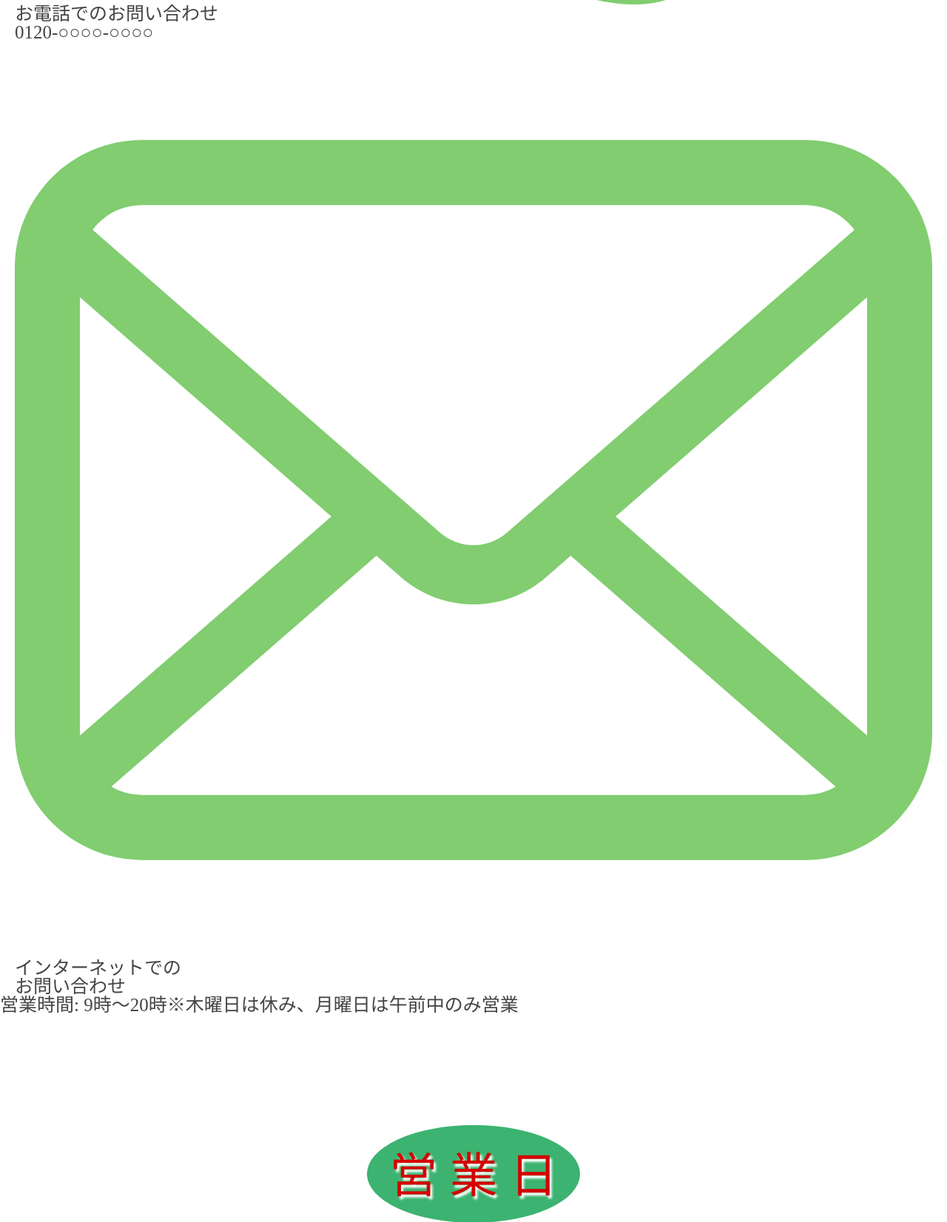
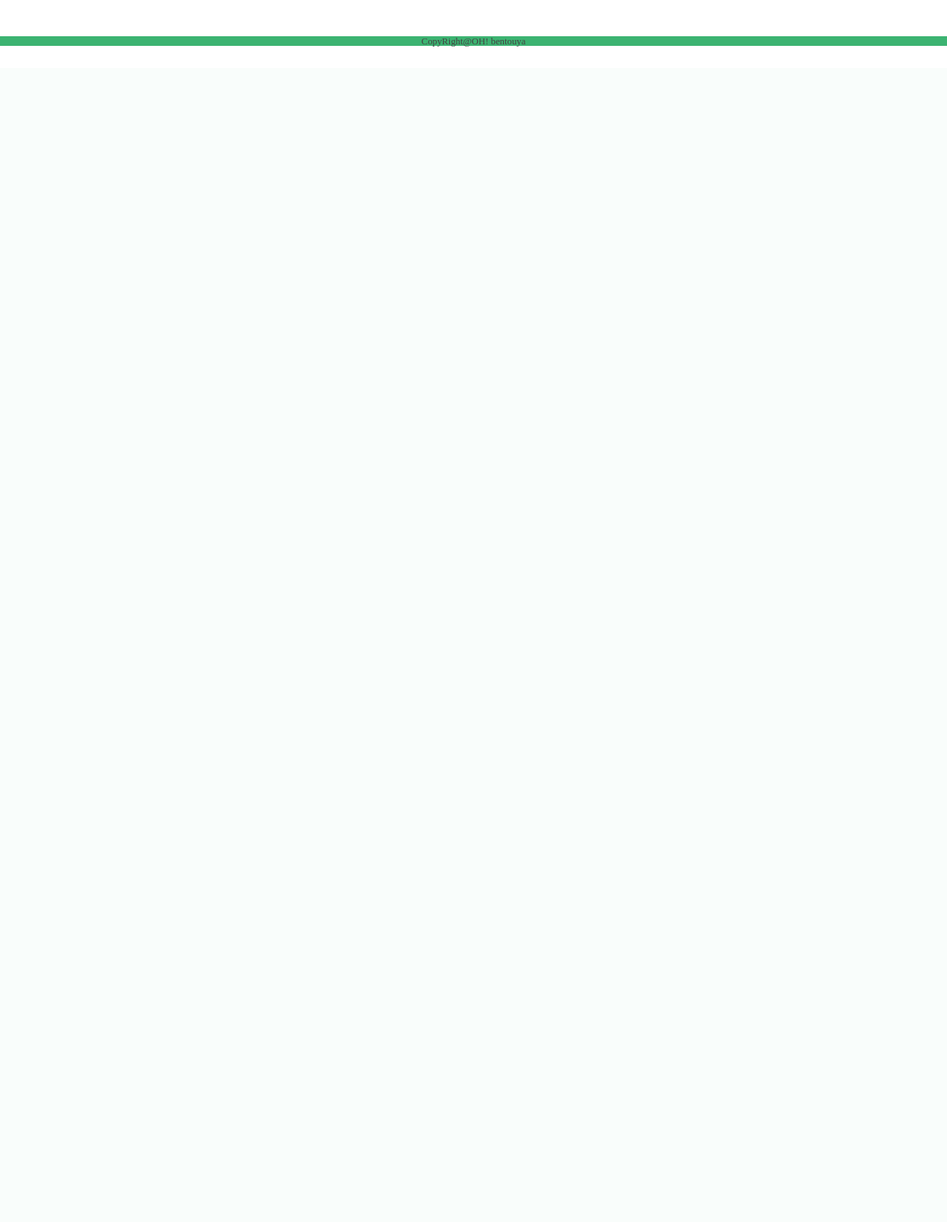
Before and after one commit to michikofujita/oh-bento, a PHP site: page /news.php in a window 1280 px wide. Shown: the part 1788-3440 px from the top of the page at 74% size. After the commit the page ends 1851 px from the top, so only its background shows below. Run offline with PHP 8.4, Linux system fonts and the light colour scheme.

Commit message:
no message

```diff
--- a/news.php
+++ b/news.php
@@ -23,30 +23,6 @@
       </article>
     </div>
 
-    <div class="inner">
-      <div class="subfooter_inner">
-        <div class="subfooter_block">
-          <div class="subfooter_icon">
-            <img src="./images/news.phone.svg" alt="phone">
-          </div>
-              <p class="subfooter_title">お電話でのお問い合わせ</p>
-              <p class="subfooter_number">0120-○○○○-○○○○</p>
-        </div>
-
-        <div class="subfooter_block">
-          <div class="subfooter_icon">
-            <img src="./images/news.e-mail.svg" alt="e-mail">
-          </div>
-          <p class="subfooter_inquiry">インターネットでの
-            <br />お問い合わせ</p>
-        </div>
-      </div>
-    </div>
-
-    <p class="Note">
-      営業時間: 9時〜20時※木曜日は休み、月曜日は午前中のみ営業
-    </p>
-
   </div>
 </main>
 
```
Also changed, not shown: images/favicon.ico (added).
